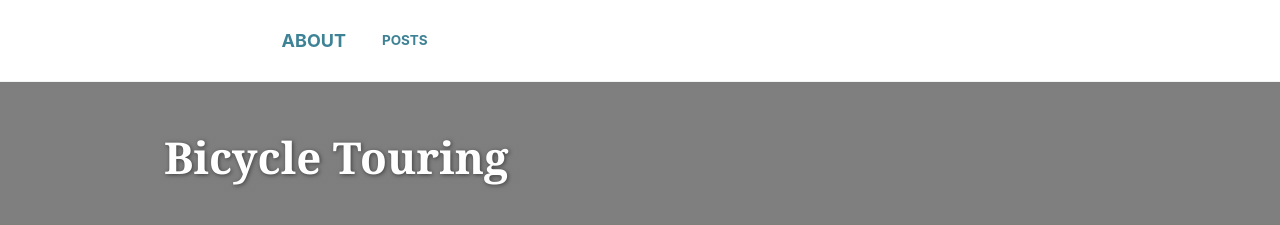
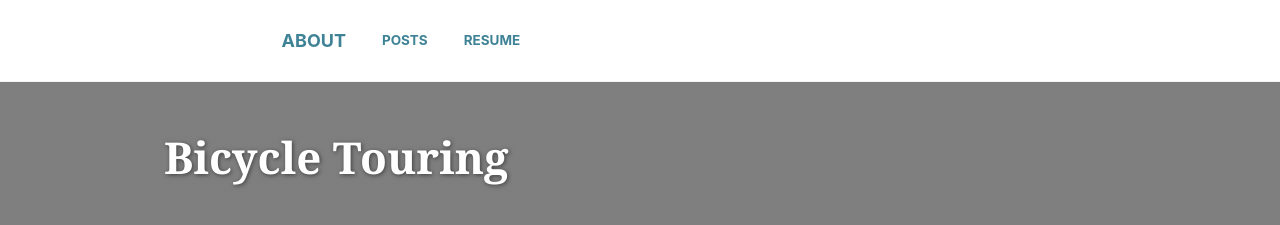
Before and after one commit to jcfneto/jcfneto.github.io, a Jekyll site: the page built from _pages/trips.md, in a window 1280 px wide. Shown: the top 225 px of the page. Built offline with Jekyll 4.4.1, drawn with Linux system fonts in a browser that asks for light colours.

Commit message:
docs: resume

```diff
--- a/_data/navigation.yml
+++ b/_data/navigation.yml
@@ -15,3 +15,6 @@ main:
 
   - title: "Posts"
     url: /posts/
+
+  - title: "Resume"
+    url: https://jcfneto.github.io/resume/
```
Also changed, not shown: index.md (+2 -0 lines).
